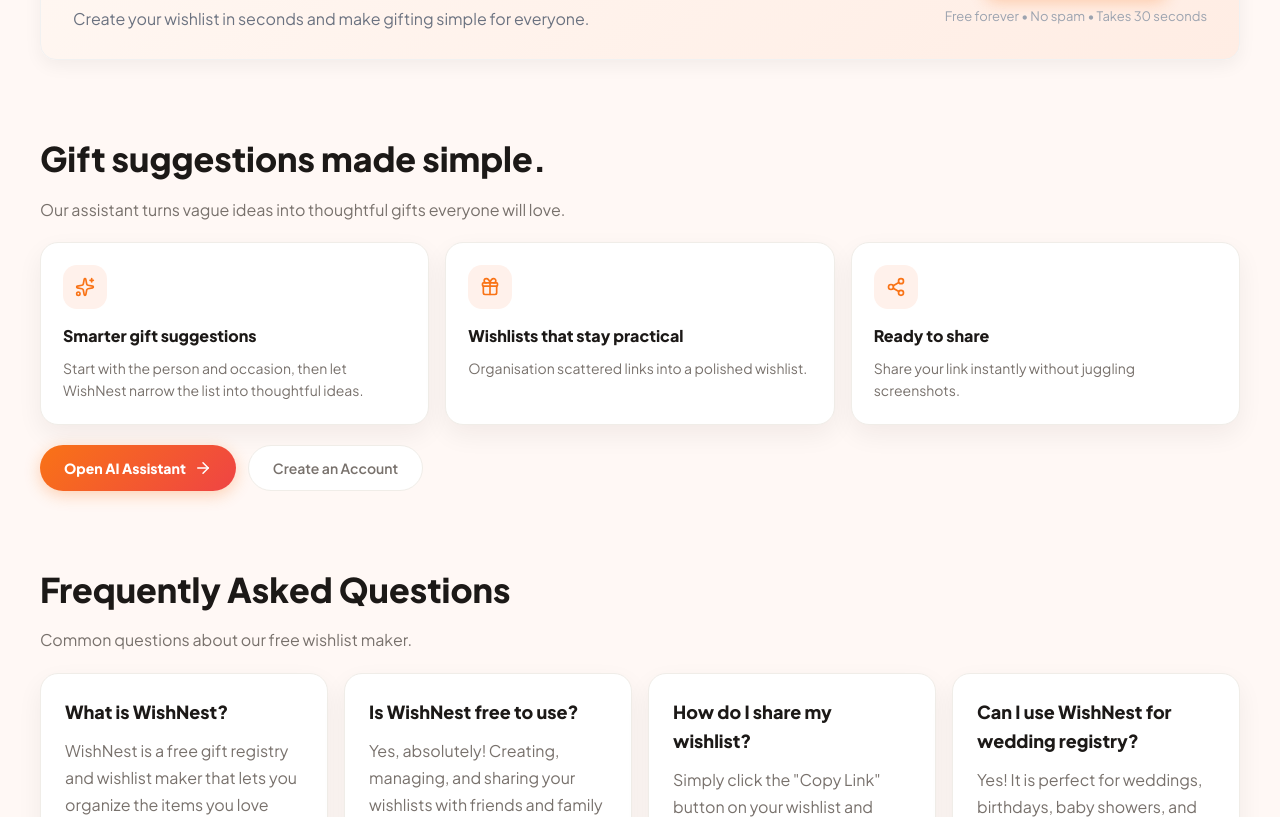
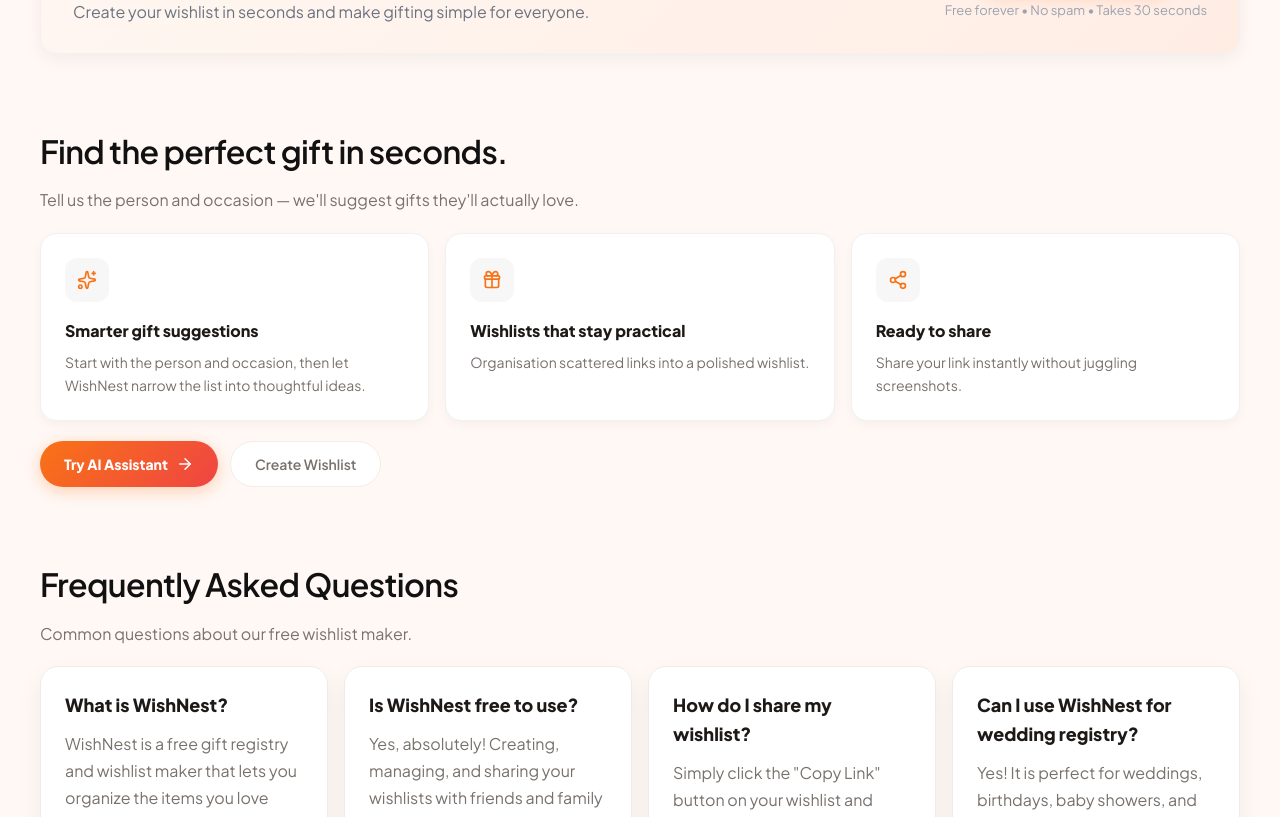
Before and after one commit to Yatish05/wishnest, a React (Vite) app: page / in a window 1280 px wide. Shown: the part 1700-2517 px from the top of the page. Built offline with nearby package versions, Linux system fonts and the light colour scheme; no server answers.

Commit message:
Refine AI Assistant section with premium, minimal styling and updated copy

```diff
--- a/src/pages/LandingPage.css
+++ b/src/pages/LandingPage.css
@@ -263,8 +263,10 @@
 }
 
 .landing-section__header h2 {
-  font-size: clamp(28px, 4vw, 34px);
-  font-weight: 800;
+  font-size: clamp(26px, 4vw, 32px);
+  font-weight: 600;
+  letter-spacing: -0.02em;
+  color: #111111;
 }
 
 .landing-section__header p {
@@ -548,34 +550,29 @@
   gap: 16px;
 }
 
-.landing-assistant-card,
-.landing-step-card {
-  padding: 22px;
+.landing-assistant-card {
+  padding: 24px;
   background: #fff;
-  border: var(--border);
-  border-radius: 18px;
-  transition: var(--transition);
+  border: 1px solid #F1F1F1;
+  border-radius: 16px;
+  transition: all 0.3s ease;
+  box-shadow: 0 4px 12px rgba(0, 0, 0, 0.04);
 }
 
-.landing-assistant-card:hover,
-.landing-step-card:hover {
+.landing-assistant-card:hover {
   transform: translateY(-4px);
-  box-shadow: var(--shadow-hover);
+  box-shadow: 0 8px 24px rgba(0, 0, 0, 0.08);
 }
 
-.landing-assistant-card__icon,
-.landing-step-card__number {
+.landing-assistant-card__icon {
   width: 44px;
   height: 44px;
-  border-radius: 14px;
+  border-radius: 12px;
   display: inline-flex;
   align-items: center;
   justify-content: center;
-  margin-bottom: 14px;
-}
-
-.landing-assistant-card__icon {
-  background: #fff1eb;
+  margin-bottom: 16px;
+  background: #F7F7F7;
   color: var(--color-brand);
 }
 
--- a/src/pages/LandingPage.jsx
+++ b/src/pages/LandingPage.jsx
@@ -310,9 +310,9 @@ export default function LandingPage() {
         <div className="container">
           <div className="landing-section__header">
 
-            <h2>Gift suggestions made simple.</h2>
+            <h2>Find the perfect gift in seconds.</h2>
             <p>
-              Our assistant turns vague ideas into thoughtful gifts everyone will love.
+              Tell us the person and occasion — we&apos;ll suggest gifts they&apos;ll actually love.
             </p>
           </div>
 
@@ -333,10 +333,10 @@ export default function LandingPage() {
 
           <div className="landing-assistant-actions">
             <Link to="/ai-assistant" className="btn btn-primary">
-              Open AI Assistant <ArrowRight size={18} />
+              Try AI Assistant <ArrowRight size={18} />
             </Link>
             <Link to={user ? '/discover' : '/signup'} className="btn btn-secondary">
-              {user ? 'Browse Gift Ideas' : 'Create an Account'}
+              {user ? 'Browse Gift Ideas' : 'Create Wishlist'}
             </Link>
           </div>
         </div>
```
